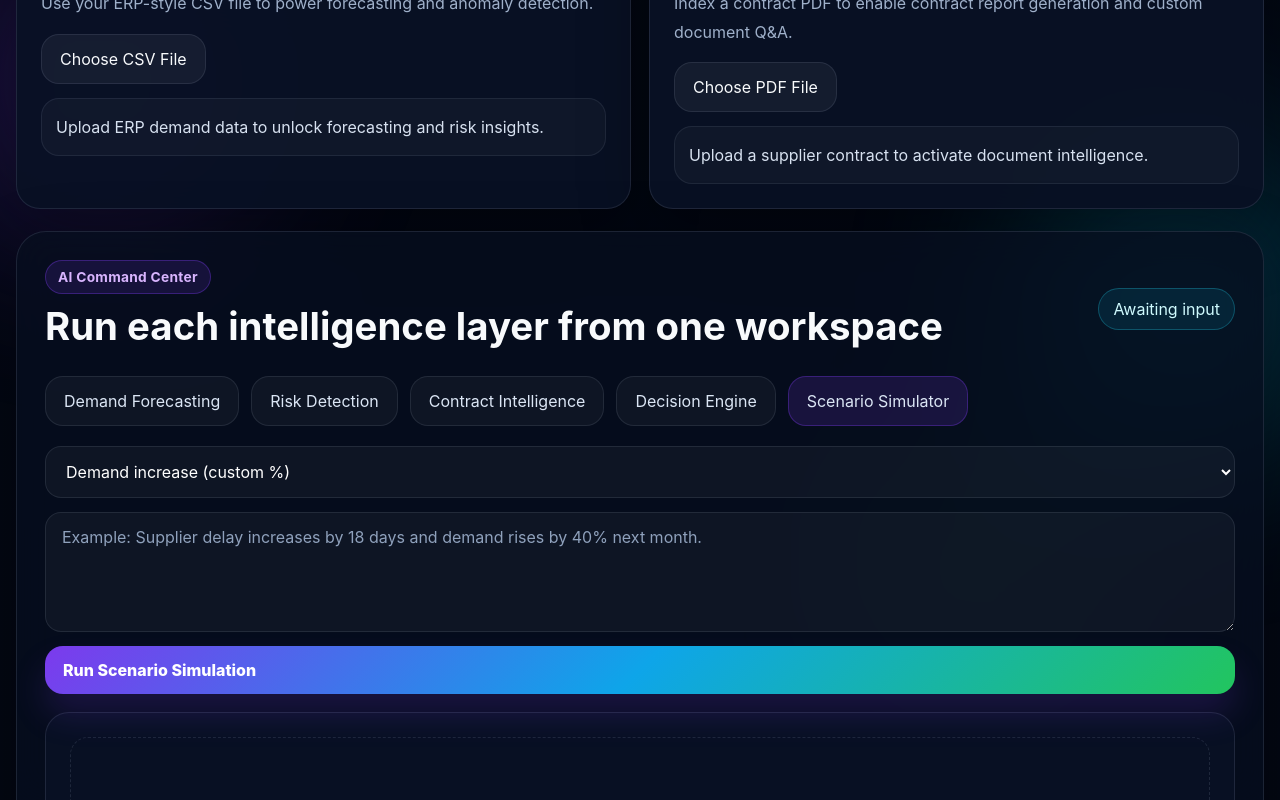
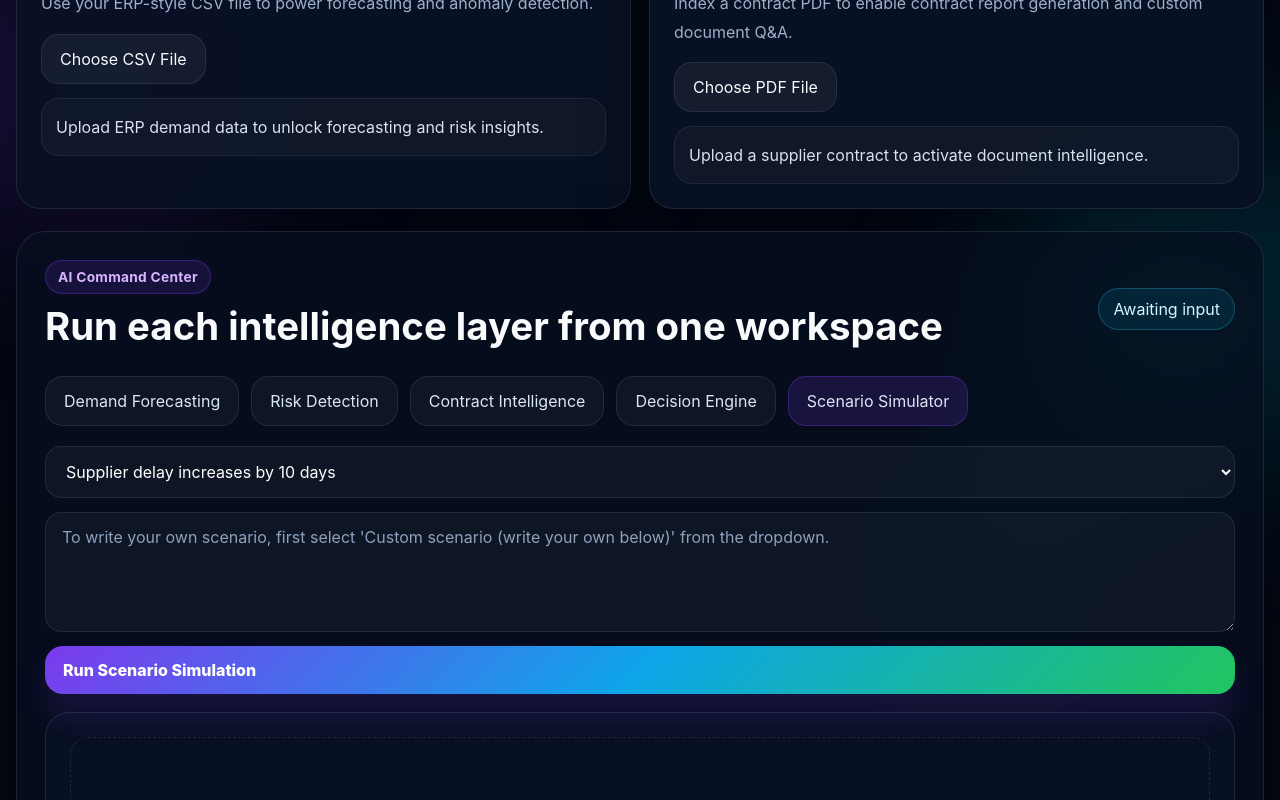
Before and after one commit to SundarRam404/SupplyIQ, a Next.js app in the folder frontend/: page / in a window 1280 px wide. Both pictures are taken after a click on the button "Scenario Simulator". Shown: the part 2106-2906 px from the top of the page. Built offline with nearby package versions, Linux system fonts and the light colour scheme; no server answers.

Commit message:
Update page.js

```diff
--- a/frontend/app/page.js
+++ b/frontend/app/page.js
@@ -19,7 +19,7 @@ import MarkdownCard from '../components/MarkdownCard'
 
 const API_BASE = process.env.NEXT_PUBLIC_API_BASE_URL
 
-const defaultScenario = 'Demand increase (custom %)'
+const defaultScenario = 'Supplier delay increases by 10 days'
 
 const tabs = [
   { id: 'forecast', label: 'Demand Forecasting' },
@@ -241,7 +241,10 @@ export default function HomePage() {
         body: JSON.stringify({
           scenario_name: scenarioName,
           custom_percent: 30,
-          custom_scenario_text: customScenarioText,
+          custom_scenario_text:
+            scenarioName === 'Custom scenario (write your own below)'
+              ? customScenarioText
+              : '',
         }),
       })
       setScenarioReport(data.report)
@@ -477,18 +480,25 @@ export default function HomePage() {
           <div className="tab-panel">
             <div className="scenario-controls">
               <select value={scenarioName} onChange={(e) => setScenarioName(e.target.value)}>
-                <option>Demand increase (custom %)</option>
                 <option>Supplier delay increases by 10 days</option>
                 <option>Component price rises by 15%</option>
                 <option>Forecast error causes over-ordering</option>
                 <option>Custom scenario (write your own below)</option>
               </select>
 
-              <textarea
-                value={customScenarioText}
-                onChange={(e) => setCustomScenarioText(e.target.value)}
-                placeholder="Example: Supplier delay increases by 18 days and demand rises by 40% next month."
-              />
+              {scenarioName === 'Custom scenario (write your own below)' ? (
+                <textarea
+                  value={customScenarioText}
+                  onChange={(e) => setCustomScenarioText(e.target.value)}
+                  placeholder="Write your custom scenario here. Example: Supplier delay increases by 18 days and demand rises by 40% next month."
+                />
+              ) : (
+                <textarea
+                  value=""
+                  readOnly
+                  placeholder="To write your own scenario, first select 'Custom scenario (write your own below)' from the dropdown."
+                />
+              )}
 
               <button className="primary-btn" onClick={runScenario}>
                 Run Scenario Simulation
```
